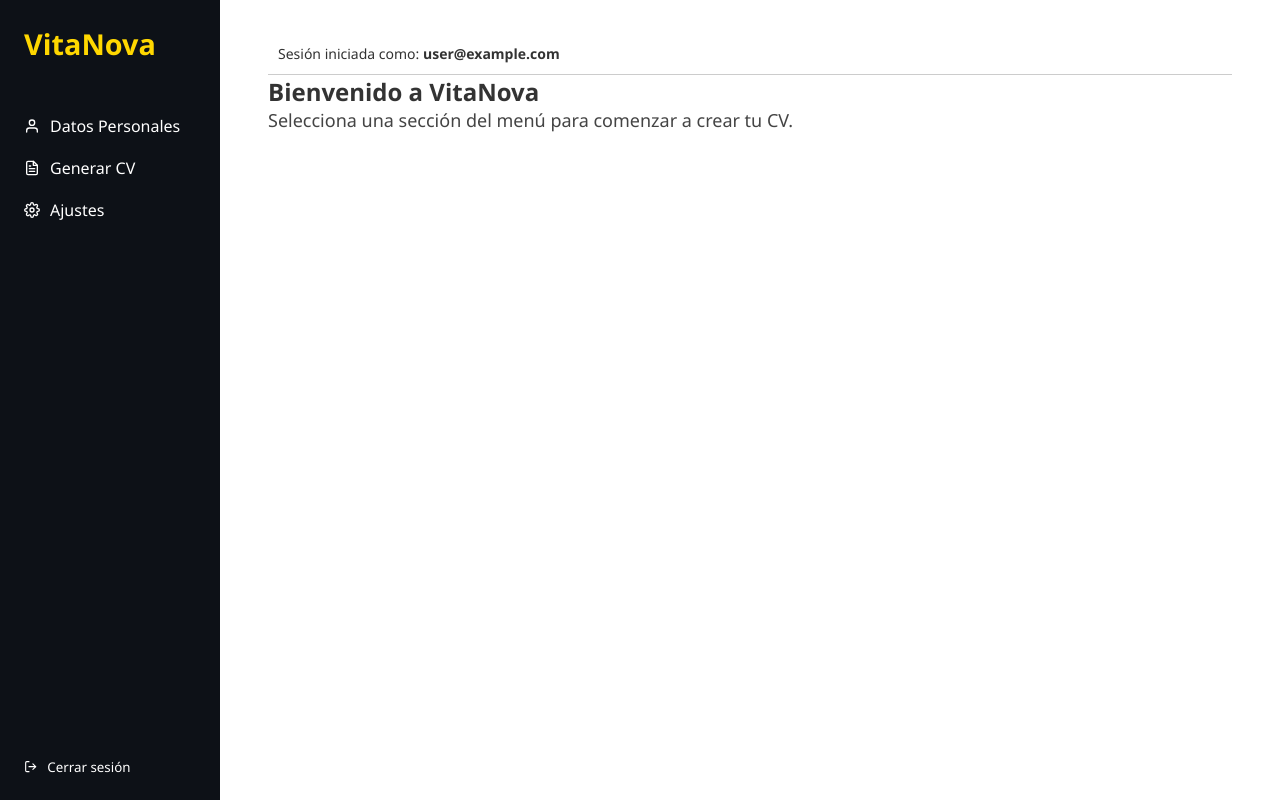
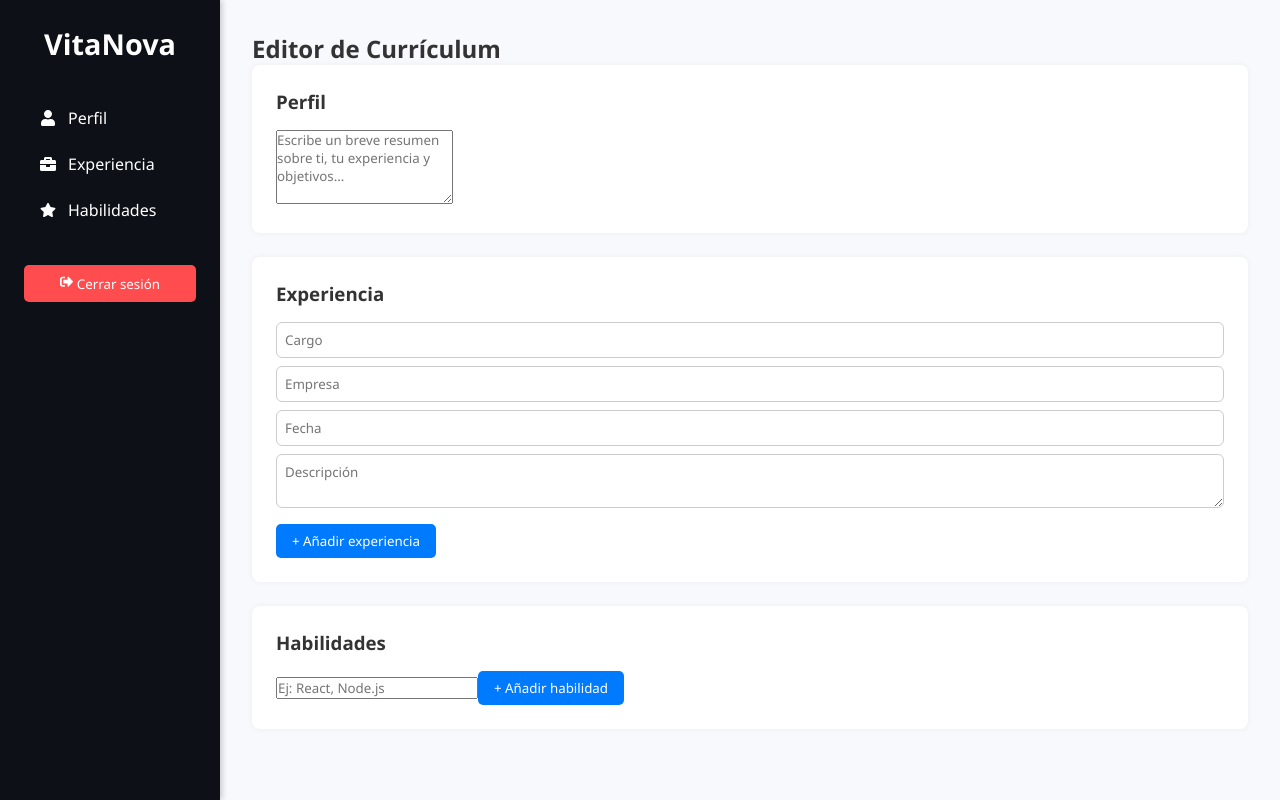
Before and after one commit to KruseCyrux/VitaNova, a React (Vite) app: page /dashboard in a window 1280 px wide. Built offline with nearby package versions, Linux system fonts and the light colour scheme; no server answers; sample sign-in values are in the browser's storage.

Commit message:
Sesión 6 - Dashboard con Cards Integradas.

```diff
--- a/src/components/Sidebar.jsx
+++ b/src/components/Sidebar.jsx
@@ -1,38 +1,37 @@
-import React from "react";
-import { useNavigate } from "react-router-dom";
-import { FiUser, FiFileText, FiSettings, FiLogOut } from "react-icons/fi";
-import { signOut } from "firebase/auth";
-import { auth } from "../firebase/firebaseConfig";
+import React from 'react';
+import { useNavigate } from 'react-router-dom';
+import {
+  FaUser,
+  FaBriefcase,
+  FaStar,
+  FaSignOutAlt,
+} from 'react-icons/fa';
+import { signOut } from 'firebase/auth';
+import { auth } from '../firebase/firebaseConfig';
+import '../styles/sidebar.css';
 
-const Sidebar = () => {
+function Sidebar() {
   const navigate = useNavigate();
 
-  const handleLogout = async () => {
-    await signOut(auth);
-    navigate("/login");
+  const handleLogout = () => {
+    signOut(auth).then(() => navigate('/login'));
   };
 
   return (
-    <div className="sidebar">
-      <h1 className="logo">VitaNova</h1>
+    <aside className="sidebar">
+      <h2>VitaNova</h2>
       <nav>
         <ul>
-          <li onClick={() => navigate("/dashboard")}>
-            <FiUser /> Datos Personales
-          </li>
-          <li onClick={() => navigate("/editor")}>
-            <FiFileText /> Generar CV
-          </li>
-          <li onClick={() => navigate("/ajustes")}>
-            <FiSettings /> Ajustes
-          </li>
+          <li><FaUser /> Perfil</li>
+          <li><FaBriefcase /> Experiencia</li>
+          <li><FaStar /> Habilidades</li>
         </ul>
       </nav>
-      <button className="logout-btn" onClick={handleLogout}>
-        <FiLogOut /> Cerrar sesión
+      <button className="logout-button" onClick={handleLogout}>
+        <FaSignOutAlt /> Cerrar sesión
       </button>
-    </div>
+    </aside>
   );
-};
+}
 
 export default Sidebar;
--- /dev/null
+++ b/src/components/sections/ExperienceSection.jsx
@@ -0,0 +1,55 @@
+import React, { useState } from 'react';
+
+function ExperienceSection() {
+  const [experiences, setExperiences] = useState([
+    { id: 1, cargo: '', empresa: '', fecha: '', descripcion: '' },
+  ]);
+
+  const handleChange = (id, field, value) => {
+    setExperiences(prev =>
+      prev.map(exp => (exp.id === id ? { ...exp, [field]: value } : exp))
+    );
+  };
+
+  const addExperience = () => {
+    const newId = Date.now();
+    setExperiences([...experiences, { id: newId, cargo: '', empresa: '', fecha: '', descripcion: '' }]);
+  };
+
+  return (
+    <section className="card-section">
+      <h3>Experiencia</h3>
+      {experiences.map(exp => (
+        <div key={exp.id} className="card-form">
+          <input
+            type="text"
+            placeholder="Cargo"
+            value={exp.cargo}
+            onChange={e => handleChange(exp.id, 'cargo', e.target.value)}
+          />
+          <input
+            type="text"
+            placeholder="Empresa"
+            value={exp.empresa}
+            onChange={e => handleChange(exp.id, 'empresa', e.target.value)}
+          />
+          <input
+            type="text"
+            placeholder="Fecha"
+            value={exp.fecha}
+            onChange={e => handleChange(exp.id, 'fecha', e.target.value)}
+          />
+          <textarea
+            rows="2"
+            placeholder="Descripción"
+            value={exp.descripcion}
+            onChange={e => handleChange(exp.id, 'descripcion', e.target.value)}
+          />
+        </div>
+      ))}
+      <button className="btn-add" onClick={addExperience}>+ Añadir experiencia</button>
+    </section>
+  );
+}
+
+export default ExperienceSection;
--- /dev/null
+++ b/src/components/sections/ProfileSection.jsx
@@ -0,0 +1,16 @@
+import React from 'react';
+
+function ProfileSection() {
+  return (
+    <section className="card-section">
+      <h3>Perfil</h3>
+      <textarea
+        className="form-control"
+        rows="4"
+        placeholder="Escribe un breve resumen sobre ti, tu experiencia y objetivos..."
+      />
+    </section>
+  );
+}
+
+export default ProfileSection;
--- /dev/null
+++ b/src/components/sections/SkillsSection.jsx
@@ -0,0 +1,32 @@
+import React, { useState } from 'react';
+
+function SkillsSection() {
+  const [skills, setSkills] = useState(['']);
+
+  const handleChange = (index, value) => {
+    const updated = [...skills];
+    updated[index] = value;
+    setSkills(updated);
+  };
+
+  const addSkill = () => setSkills([...skills, '']);
+
+  return (
+    <section className="card-section">
+      <h3>Habilidades</h3>
+      {skills.map((skill, idx) => (
+        <input
+          key={idx}
+          type="text"
+          value={skill}
+          placeholder="Ej: React, Node.js"
+          onChange={e => handleChange(idx, e.target.value)}
+          className="form-control"
+        />
+      ))}
+      <button className="btn-add" onClick={addSkill}>+ Añadir habilidad</button>
+    </section>
+  );
+}
+
+export default SkillsSection;
--- a/src/pages/Dashboard.jsx
+++ b/src/pages/Dashboard.jsx
@@ -1,21 +1,22 @@
-import React from "react";
-import Sidebar from "../components/Sidebar";
-import Header from "../components/Header";
-import "../styles/dashboard.css";
+import React from 'react';
+import Sidebar from '../components/Sidebar';
+import ProfileSection from '../components/sections/ProfileSection';
+import ExperienceSection from '../components/sections/ExperienceSection';
+import SkillsSection from '../components/sections/SkillsSection';
+import '../styles/dashboard.css';
 
-const Dashboard = () => {
+function Dashboard() {
   return (
-    <div className="dashboard">
+    <div className="dashboard-container">
       <Sidebar />
-      <div className="main-content">
-        <Header />
-        <div className="dashboard-body">
-          <h2>Bienvenido a VitaNova</h2>
-          <p>Selecciona una sección del menú para comenzar a crear tu CV.</p>
-        </div>
-      </div>
+      <main className="dashboard-main">
+        <h2>Editor de Currículum</h2>
+        <ProfileSection />
+        <ExperienceSection />
+        <SkillsSection />
+      </main>
     </div>
   );
-};
+}
 
-export default Dashboard;
+export default Dashboard;
--- a/src/styles/Dashboard.css
+++ b/src/styles/Dashboard.css
@@ -1,64 +1,49 @@
-.dashboard {
+.dashboard-container {
   display: flex;
-  height: 100vh;
+  min-height: 100vh;
 }
 
-.sidebar {
-  width: 250px;
-  background: #002d62; /* Azul oscuro */
-  color: white;
-  padding: 20px;
+.dashboard-main {
+  flex: 1;
+  padding: 2rem;
+  background-color: #f8f9fc;
+}
+
+.card-section {
+  background: #fff;
+  padding: 1.5rem;
+  margin-bottom: 1.5rem;
+  border-radius: 8px;
+  box-shadow: 0 0 6px rgba(0, 0, 0, 0.05);
+}
+
+.card-section h3 {
+  margin-bottom: 1rem;
+}
+
+.card-form {
   display: flex;
   flex-direction: column;
-  justify-content: space-between;
+  gap: 0.5rem;
+  margin-bottom: 1rem;
 }
 
-.sidebar h1.logo {
-  font-size: 1.8rem;
-  margin-bottom: 2rem;
-  color: #ffd700; /* Dorado */
+.card-form input,
+.card-form textarea {
+  padding: 0.5rem;
+  border-radius: 6px;
+  border: 1px solid #ccc;
 }
 
-.sidebar nav ul {
-  list-style: none;
-  padding: 0;
+.btn-add {
+  padding: 0.5rem 1rem;
+  border: none;
+  background: #007bff;
+  color: white;
+  border-radius: 5px;
+  cursor: pointer;
 }
 
-.sidebar nav li {
-  margin: 20px 0;
-  cursor: pointer;
-  display: flex;
-  align-items: center;
-  gap: 10px;
+.btn-add:hover {
+  background: #0056b3;
 }
-
-.sidebar nav li:hover {
-  color: #87cefa; /* Azul claro */
-}
-
-.logout-btn {
-  margin-top: auto;
-  background: none;
-  border: none;
-  color: white;
-  cursor: pointer;
-  display: flex;
-  align-items: center;
-  gap: 10px;
-}
-
-.main-content {
-  flex-grow: 1;
-  padding: 20px;
-  background-color: #f4f7fc;
-}
-
-.header {
-  background-color: #ffffff;
-  padding: 10px;
-  border-bottom: 1px solid #ccc;
-}
-
-.user-info {
-  font-size: 14px;
-}
--- /dev/null
+++ b/src/styles/sidebar.css
@@ -0,0 +1,51 @@
+.sidebar {
+  width: 250px;
+  background-color: #1e1e2f;
+  color: #ffffff;
+  padding: 2rem 1rem;
+  display: flex;
+  flex-direction: column;
+  justify-content: flex-start;
+  min-height: 100vh;
+  position: sticky;
+  top: 0;
+}
+
+.sidebar h2 {
+  font-size: 1.8rem;
+  margin-bottom: 2rem;
+  text-align: center;
+}
+
+.sidebar nav ul {
+  list-style: none;
+  padding: 0;
+}
+
+.sidebar nav ul li {
+  display: flex;
+  align-items: center;
+  gap: 0.75rem;
+  padding: 0.75rem 1rem;
+  cursor: pointer;
+  border-radius: 6px;
+  transition: background 0.3s;
+}
+
+.sidebar nav ul li:hover {
+  background-color: #2e2e48;
+}
+
+.logout-button {
+  margin-top: 2rem;
+  padding: 0.6rem 1rem;
+  background-color: #ff4d4f;
+  color: white;
+  border: none;
+  border-radius: 5px;
+  cursor: pointer;
+}
+
+.logout-button:hover {
+  background-color: #d9363e;
+}
```
Also changed, not shown: src/data/initialData.js (+15 -42 lines), 1 other file (tests, documents, lock files or other folders).
